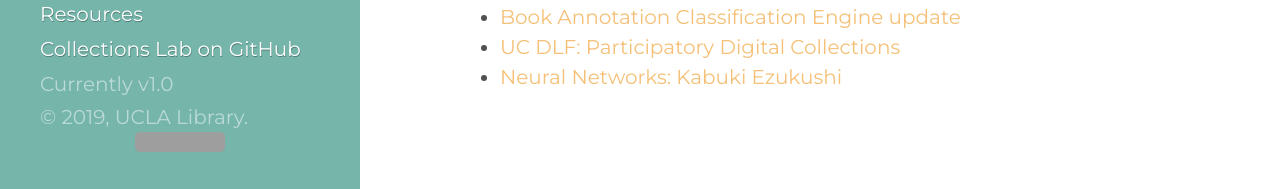
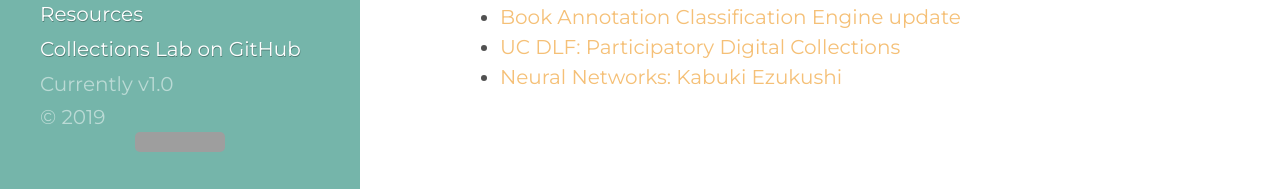
Before and after one commit to collectionslab/collectionslab.github.io, a Jekyll site: the page built from index.html, in a window 1280 px wide and 1237 px high. Shown: the part 1045-1234 px from the top of the window. Built offline with Jekyll 4.4.1, drawn with Linux system fonts in a browser that asks for light colours; the list of posts is cut into pages by our own code; grey boxes are pictures that could not be loaded.

Commit message:
Update sidebar.html

```diff
--- a/_includes/sidebar.html
+++ b/_includes/sidebar.html
@@ -31,6 +31,6 @@
       <span class="sidebar-nav-item">Currently v{{ site.version }}</span>
     </nav>
 
-    <p>&copy; {{ site.time | date: '%Y' }}, UCLA Library. <a rel="license" href="http://creativecommons.org/licenses/by-sa/4.0/"><img alt="Creative Commons License" style="border-width:0" src="https://i.creativecommons.org/l/by-sa/4.0/88x31.png" /></a></p>
+    <p>&copy; {{ site.time | date: '%Y' }} <a rel="license" href="http://creativecommons.org/licenses/by-sa/4.0/"><img alt="Creative Commons License" style="border-width:0" src="https://i.creativecommons.org/l/by-sa/4.0/88x31.png" /></a></p>
   </div>
 </div>
```
